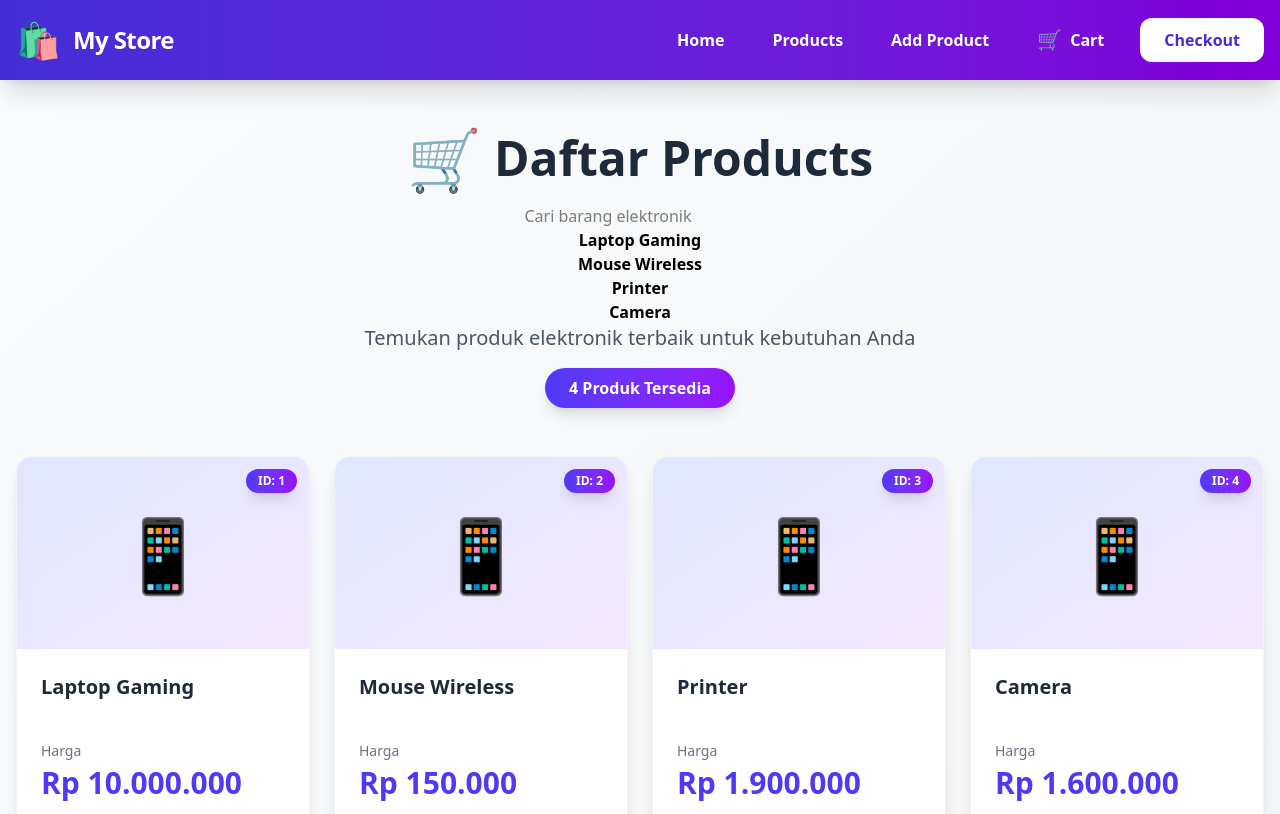
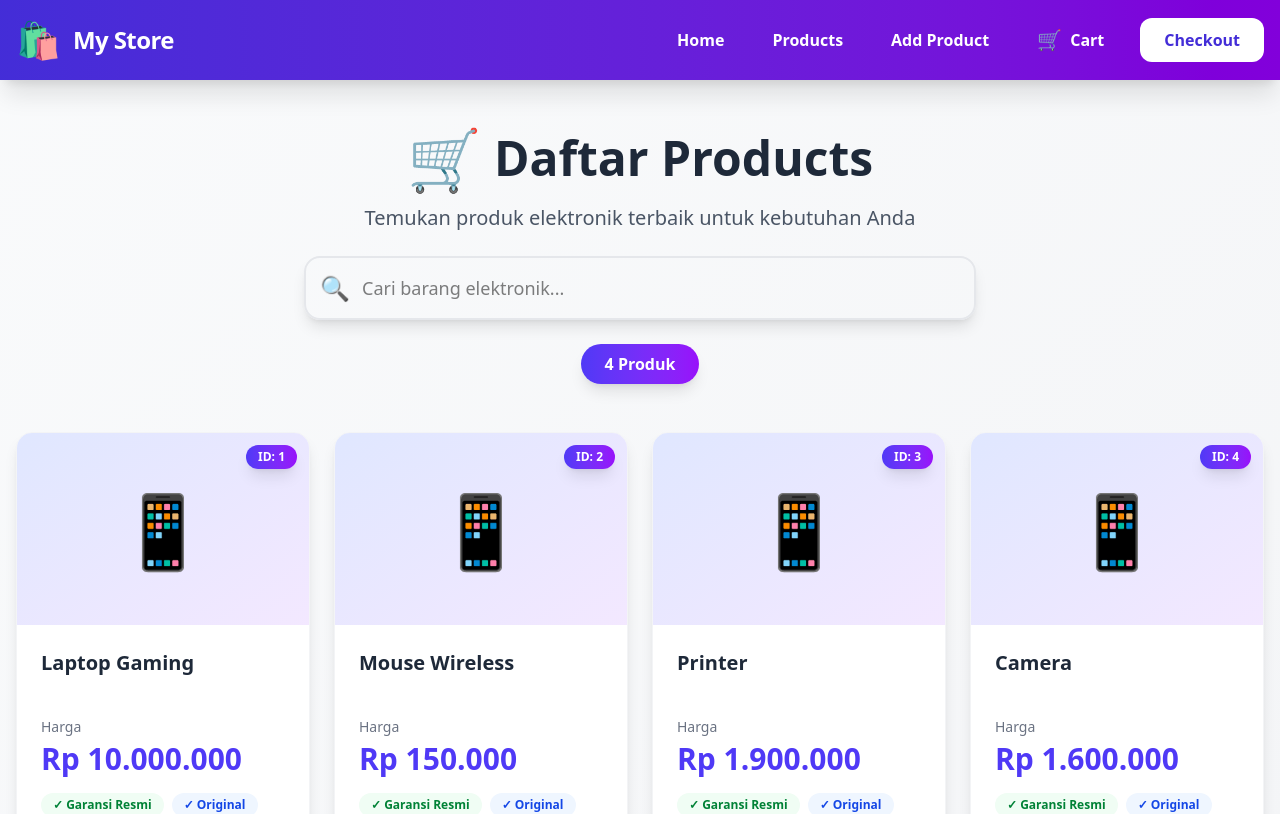
Before and after one commit to anglczbla/simple-ecommerce, a React (Vite) app: page /products in a window 1280 px wide. Shown: the top 814 px of the page. Built offline with nearby package versions, Linux system fonts and the light colour scheme.

Commit message:
search ui

```diff
--- a/src/components/ProductList.jsx
+++ b/src/components/ProductList.jsx
@@ -21,51 +21,82 @@ const ProductList = () => {
             <span className="text-6xl">🛒</span>
             Daftar Products
           </h1>
+          <p className="text-xl text-gray-600 mb-6">
+            Temukan produk elektronik terbaik untuk kebutuhan Anda
+          </p>
+
+          {/* Search Bar */}
+          <div className="max-w-2xl mx-auto mb-6">
+            <div className="relative">
+              <div className="absolute inset-y-0 left-0 pl-4 flex items-center pointer-events-none">
+                <span className="text-2xl">🔍</span>
+              </div>
               <input
                 type="text"
                 name="search"
                 value={search}
-            placeholder="Cari barang elektronik"
-            onChange={(e) => setSearch(e.target.value, search)}
+                placeholder="Cari barang elektronik..."
+                onChange={(e) => setSearch(e.target.value)}
+                className="w-full pl-14 pr-12 py-4 text-lg rounded-2xl border-2 border-gray-200 focus:border-indigo-500 focus:outline-none focus:ring-4 focus:ring-indigo-100 transition-all shadow-lg"
               />
-
-          <div>
-            {handleSearch.map((item) => (
-              <div key={item.id}>
-                <strong>{item.name}</strong>
+              {search && (
+                <button
+                  onClick={() => setSearch("")}
+                  className="absolute inset-y-0 right-0 pr-4 flex items-center text-gray-400 hover:text-gray-600 transition-colors"
+                >
+                  <span className="text-2xl">✕</span>
+                </button>
+              )}
             </div>
-            ))}
           </div>
 
-          <p className="text-xl text-gray-600">
-            Temukan produk elektronik terbaik untuk kebutuhan Anda
-          </p>
-          <div className="mt-4 inline-block bg-gradient-to-r from-indigo-600 to-purple-600 text-white px-6 py-2 rounded-full font-semibold shadow-lg">
-            {products.length} Produk Tersedia
+          {/* Search Results Info */}
+          <div className="flex items-center justify-center gap-4 flex-wrap">
+            <div className="inline-block bg-gradient-to-r from-indigo-600 to-purple-600 text-white px-6 py-2 rounded-full font-semibold shadow-lg">
+              {handleSearch.length} Produk {search && "Ditemukan"}
+            </div>
+            {search && (
+              <div className="inline-block bg-white text-gray-700 px-6 py-2 rounded-full font-semibold shadow-lg border-2 border-gray-200">
+                Kata kunci: "{search}"
+              </div>
+            )}
           </div>
         </div>
 
         {/* Product Grid */}
-        {products.length === 0 ? (
+        {handleSearch.length === 0 ? (
           <div className="bg-white rounded-2xl shadow-xl p-16 text-center">
-            <div className="text-7xl mb-6">📦</div>
+            <div className="text-7xl mb-6">{search ? "🔍" : "📦"}</div>
             <h3 className="text-2xl font-bold text-gray-800 mb-3">
-              Belum Ada Produk
+              {search
+                ? `Tidak Ada Hasil untuk "${search}"`
+                : "Belum Ada Produk"}
             </h3>
             <p className="text-gray-500 mb-6">
-              Produk akan muncul di sini setelah ditambahkan
+              {search
+                ? "Coba kata kunci lain atau hapus pencarian"
+                : "Produk akan muncul di sini setelah ditambahkan"}
             </p>
 
+            {search ? (
+              <button
+                onClick={() => setSearch("")}
+                className="inline-block bg-gradient-to-r from-indigo-600 to-purple-600 text-white px-8 py-3 rounded-xl font-bold hover:shadow-lg transform hover:-translate-y-0.5 transition-all"
+              >
+                Hapus Pencarian
+              </button>
+            ) : (
               <Link
                 to="/add-product"
                 className="inline-block bg-gradient-to-r from-indigo-600 to-purple-600 text-white px-8 py-3 rounded-xl font-bold hover:shadow-lg transform hover:-translate-y-0.5 transition-all"
               >
                 Tambah Produk
               </Link>
+            )}
           </div>
         ) : (
           <div className="grid sm:grid-cols-2 lg:grid-cols-3 xl:grid-cols-4 gap-6">
-            {products.map((item, index) => (
+            {handleSearch.map((item, index) => (
               <div
                 key={index}
                 className="bg-white rounded-2xl shadow-lg hover:shadow-2xl transition-all duration-300 transform hover:-translate-y-2 overflow-hidden border border-gray-100 group"
@@ -134,7 +165,7 @@ const ProductList = () => {
         )}
 
         {/* Bottom CTA */}
-        {products.length > 0 && (
+        {handleSearch.length > 0 && (
           <div className="mt-12 text-center">
             <div className="bg-gradient-to-r from-indigo-600 to-purple-600 rounded-2xl p-8 shadow-xl">
               <h3 className="text-2xl font-bold text-white mb-3">
```
Lines whose indentation alone changed are shown as unchanged.
